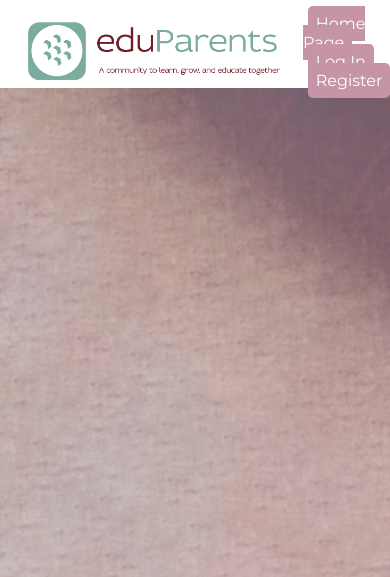
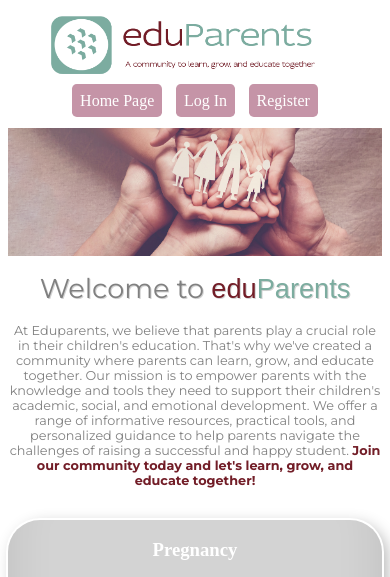
Before and after one commit to javiernicolasadan/EduParents, a Node server app: page / in a window 390 px wide. Shown: the top 577 px of the page. Run offline with Node 20, Linux system fonts and the light colour scheme; some libraries are stand-ins or nearby versions; some web fonts are replaced.

Commit message:
make responsive the home page

```diff
--- a/public/stylesheets/style.css
+++ b/public/stylesheets/style.css
@@ -1,5 +1,113 @@
 @import url('https://fonts.googleapis.com/css?family=Montserrat:400,700&display=swap');
 @import url('https://fonts.cdnfonts.com/css/idealist-sans');
+
+nav {
+  display: flex;
+  flex-direction: column;
+  align-items: center;
+  height: 4.5rem;
+  justify-content: space-between;
+  margin-top: 1rem;
+  padding-bottom: 2.5rem;
+
+
+
+}
+
+.logo-nav img {
+  height: 4rem;
+  width: 18rem;
+  padding-bottom: 0.5rem;
+
+
+}
+
+img {
+  width: 20rem;
+
+
+}
+
+
+header {
+  background-image: url('../images/cover2.png');
+  background-size: cover;
+  background-repeat: no-repeat;
+  height: 8rem;
+  margin-bottom: 0;
+}
+a {
+  text-decoration: none;
+  }
+
+h3{
+    color: white;
+  }
+
+
+
+.pink-buttons-div a {
+  background-color: rgb(197, 148, 167);
+  margin: 0 0.3rem;
+  color: white;
+  padding: 0.5rem;
+  border-radius: 0.3rem;
+}
+
+.logoLetter{
+  font-family: 'Idealist Sans', sans-serif;
+  font-weight: lighter;
+}
+
+.welcome-text h1{
+  font-size: 1.7rem;
+  font-weight: lighter;
+  text-shadow: 1px 1px lightgray;
+  font-family: 'Montserrat', sans-serif;
+  margin-top: 0;
+
+}
+
+.welcome-text{
+  color: grey;
+  text-align: center;
+  margin: 1rem 0;
+
+}
+.welcome-text p {
+  color: grey;
+  font-weight: lighter;
+  font-family: 'Montserrat', sans-serif;
+  font-size: 0.8rem;
+
+}
+
+.home-container {
+  background-color: lightgrey;
+  border-radius: 2rem;
+  text-align: center;
+  padding-bottom: 0.3rem;
+  box-shadow:
+       inset 0 -3em 3em rgba(0,0,0,0.1),
+             0 0  0 2px rgb(255,255,255),
+             0.3em 0.3em 1em rgba(0,0,0,0.3);
+  height: 15rem;
+  margin-top: 2rem;
+  overflow: hidden;
+}
+.home-container img{
+  width: 100%;
+  height: 100%;
+  object-fit: cover;
+  border-radius: 2rem;
+}
+
+
+
+/*Tablets*/
+@media (min-width: 769px) {}
+/*Desktop*/
+@media (min-width: 1024px) {
 
 body {
   font-family: 'Montserrat', sans-serif;
@@ -16,6 +124,8 @@ h1, h2{
   margin: 0;
 }
 
+
+
 a {
   text-decoration: none;
   }
@@ -31,10 +141,12 @@ nav{
   height: 4.5rem;
   justify-content: space-between;
   margin-top: 1rem;
+
 }
 
 img{
   max-width: 90vw;
+
 }
 
 .logo-nav img{
@@ -42,6 +154,13 @@ img{
   height: 4rem;
   margin-left: 0.5rem;
 }
+
+nav {
+  display: flex;
+  flex-direction: row;
+  justify-content: space-between;
+}
+
 
 .pink-buttons-div a {
   background-color: rgb(197, 148, 167);
@@ -53,10 +172,11 @@ img{
 
 /* welcomeImg + text */
 header{
-  height: 70vh;
+  padding-right: 0;
   background-image: url('../images/cover2.png');
   background-size: cover;
   background-repeat: no-repeat;
+  height: 20rem;
 }
 
 .logoLetter{
@@ -83,6 +203,7 @@ header{
   grid-template-columns: repeat(auto-fit, minmax(20rem, 0.333333fr));
   gap: 4rem;
   align-items: center;
+
 }
 
 .home-container {
@@ -334,9 +455,4 @@ aside ul li a{
   padding: 0.5rem;
   border: none;
   border-radius: 0.3rem;
-}
-
-/*Tablets*/
-@media (min-width: 769px) {}
-/*Desktop*/
-@media (min-width: 1024px) {}
+}}
```
